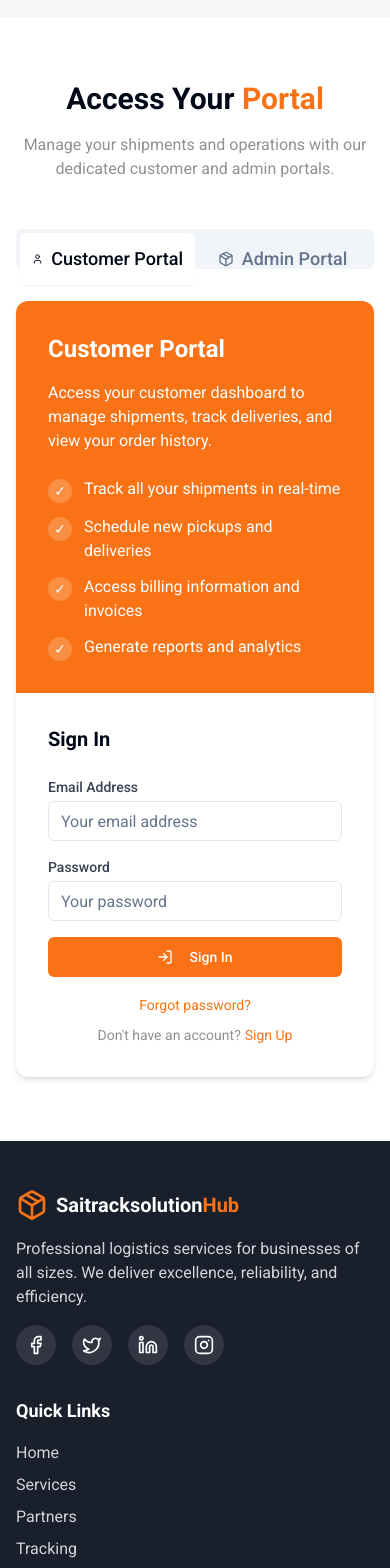
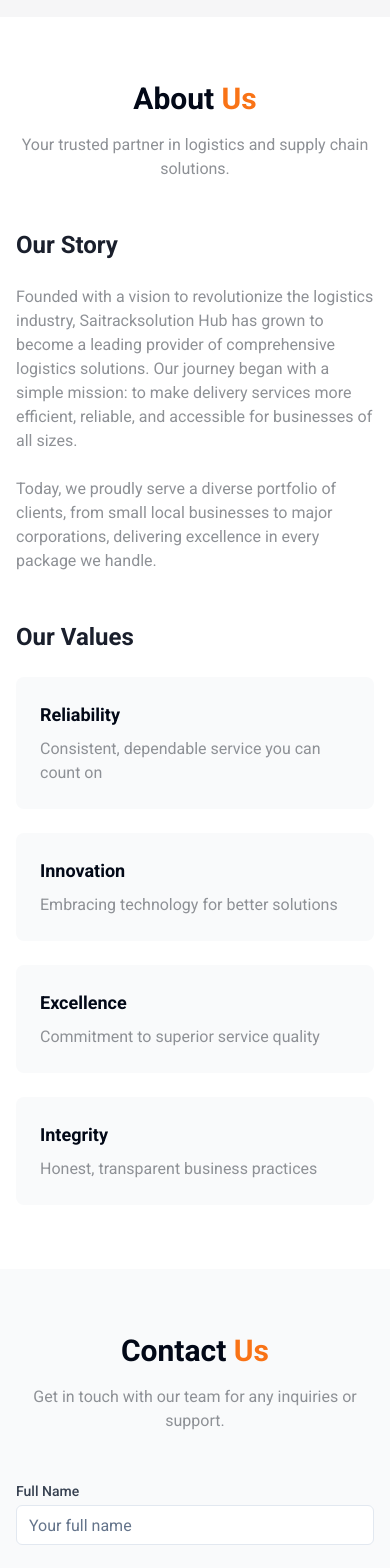
Before and after one commit to AnkitPatel-git/onward-delivery-hub, a React (Vite) app: page / in a window 390 px wide. Shown: the part 6260-7828 px from the top of the page. Built offline with nearby package versions, Linux system fonts and the light colour scheme.

Commit message:
Remove login and add contact/about us
Remove login functionality and add contact and about us sections.

```diff
--- /dev/null
+++ b/src/components/AboutSection.tsx
@@ -0,0 +1,57 @@
+
+const AboutSection = () => {
+  return (
+    <section id="about" className="py-16 bg-white">
+      <div className="container mx-auto px-4">
+        <div className="text-center mb-12">
+          <h2 className="text-3xl md:text-4xl font-bold mb-4">
+            About <span className="text-brand-orange">Us</span>
+          </h2>
+          <p className="text-brand-gray max-w-2xl mx-auto mb-8">
+            Your trusted partner in logistics and supply chain solutions.
+          </p>
+        </div>
+
+        <div className="grid grid-cols-1 md:grid-cols-2 gap-12">
+          <div className="space-y-6">
+            <h3 className="text-2xl font-bold text-brand-dark">Our Story</h3>
+            <p className="text-brand-gray">
+              Founded with a vision to revolutionize the logistics industry, Saitracksolution Hub has grown
+              to become a leading provider of comprehensive logistics solutions. Our journey began with a
+              simple mission: to make delivery services more efficient, reliable, and accessible for businesses
+              of all sizes.
+            </p>
+            <p className="text-brand-gray">
+              Today, we proudly serve a diverse portfolio of clients, from small local businesses to major
+              corporations, delivering excellence in every package we handle.
+            </p>
+          </div>
+
+          <div className="space-y-6">
+            <h3 className="text-2xl font-bold text-brand-dark">Our Values</h3>
+            <div className="grid grid-cols-1 sm:grid-cols-2 gap-6">
+              <div className="p-6 bg-gray-50 rounded-lg">
+                <h4 className="font-bold text-lg mb-2">Reliability</h4>
+                <p className="text-brand-gray">Consistent, dependable service you can count on</p>
+              </div>
+              <div className="p-6 bg-gray-50 rounded-lg">
+                <h4 className="font-bold text-lg mb-2">Innovation</h4>
+                <p className="text-brand-gray">Embracing technology for better solutions</p>
+              </div>
+              <div className="p-6 bg-gray-50 rounded-lg">
+                <h4 className="font-bold text-lg mb-2">Excellence</h4>
+                <p className="text-brand-gray">Commitment to superior service quality</p>
+              </div>
+              <div className="p-6 bg-gray-50 rounded-lg">
+                <h4 className="font-bold text-lg mb-2">Integrity</h4>
+                <p className="text-brand-gray">Honest, transparent business practices</p>
+              </div>
+            </div>
+          </div>
+        </div>
+      </div>
+    </section>
+  );
+};
+
+export default AboutSection;
--- /dev/null
+++ b/src/components/ContactSection.tsx
@@ -0,0 +1,106 @@
+
+import { Button } from "@/components/ui/button";
+import { Input } from "@/components/ui/input";
+import { Mail, Phone, MapPin } from "lucide-react";
+
+const ContactSection = () => {
+  return (
+    <section id="contact" className="py-16 bg-gray-50">
+      <div className="container mx-auto px-4">
+        <div className="text-center mb-12">
+          <h2 className="text-3xl md:text-4xl font-bold mb-4">
+            Contact <span className="text-brand-orange">Us</span>
+          </h2>
+          <p className="text-brand-gray max-w-2xl mx-auto">
+            Get in touch with our team for any inquiries or support.
+          </p>
+        </div>
+
+        <div className="grid grid-cols-1 md:grid-cols-2 gap-12">
+          <div>
+            <form className="space-y-6">
+              <div>
+                <label htmlFor="name" className="block text-sm font-medium text-gray-700 mb-1">
+                  Full Name
+                </label>
+                <Input id="name" placeholder="Your full name" />
+              </div>
+
+              <div>
+                <label htmlFor="email" className="block text-sm font-medium text-gray-700 mb-1">
+                  Email Address
+                </label>
+                <Input id="email" type="email" placeholder="your@email.com" />
+              </div>
+
+              <div>
+                <label htmlFor="subject" className="block text-sm font-medium text-gray-700 mb-1">
+                  Subject
+                </label>
+                <Input id="subject" placeholder="How can we help?" />
+              </div>
+
+              <div>
+                <label htmlFor="message" className="block text-sm font-medium text-gray-700 mb-1">
+                  Message
+                </label>
+                <textarea
+                  id="message"
+                  rows={4}
+                  className="w-full px-3 py-2 border border-gray-300 rounded-md focus:outline-none focus:ring-2 focus:ring-brand-orange focus:border-transparent"
+                  placeholder="Your message..."
+                ></textarea>
+              </div>
+
+              <Button className="w-full bg-brand-orange hover:bg-brand-orange/90 text-white">
+                Send Message
+              </Button>
+            </form>
+          </div>
+
+          <div className="space-y-8">
+            <div>
+              <h3 className="text-xl font-bold mb-4">Contact Information</h3>
+              <div className="space-y-4">
+                <div className="flex items-start gap-4">
+                  <MapPin className="h-6 w-6 text-brand-orange" />
+                  <div>
+                    <h4 className="font-medium">Address</h4>
+                    <p className="text-brand-gray">123 Logistics Way, Suite 500<br />New York, NY 10001</p>
+                  </div>
+                </div>
+
+                <div className="flex items-start gap-4">
+                  <Phone className="h-6 w-6 text-brand-orange" />
+                  <div>
+                    <h4 className="font-medium">Phone</h4>
+                    <p className="text-brand-gray">+1 (800) 123-4567</p>
+                  </div>
+                </div>
+
+                <div className="flex items-start gap-4">
+                  <Mail className="h-6 w-6 text-brand-orange" />
+                  <div>
+                    <h4 className="font-medium">Email</h4>
+                    <p className="text-brand-gray">info@saitracksolution.com</p>
+                  </div>
+                </div>
+              </div>
+            </div>
+
+            <div>
+              <h3 className="text-xl font-bold mb-4">Business Hours</h3>
+              <div className="space-y-2">
+                <p className="text-brand-gray">Monday - Friday: 9:00 AM - 6:00 PM</p>
+                <p className="text-brand-gray">Saturday: 10:00 AM - 4:00 PM</p>
+                <p className="text-brand-gray">Sunday: Closed</p>
+              </div>
+            </div>
+          </div>
+        </div>
+      </div>
+    </section>
+  );
+};
+
+export default ContactSection;
--- a/src/components/Navbar.tsx
+++ b/src/components/Navbar.tsx
@@ -1,6 +1,5 @@
 
 import { useState } from "react";
-import { Button } from "@/components/ui/button";
 import { Package, Menu, X } from "lucide-react";
 
 const Navbar = () => {
@@ -27,15 +26,8 @@ const Navbar = () => {
             <a href="#partners" className="text-brand-dark hover:text-brand-orange transition-colors font-medium">Partners</a>
             <a href="#tracking" className="text-brand-dark hover:text-brand-orange transition-colors font-medium">Tracking</a>
             <a href="#testimonials" className="text-brand-dark hover:text-brand-orange transition-colors font-medium">Testimonials</a>
-          </div>
-
-          <div className="hidden md:flex gap-4">
-            <Button variant="outline" className="border-brand-orange text-brand-orange hover:bg-brand-orange hover:text-white">
-              Customer Login
-            </Button>
-            <Button className="bg-brand-orange hover:bg-brand-orange/90 text-white">
-              Admin Portal
-            </Button>
+            <a href="#about" className="text-brand-dark hover:text-brand-orange transition-colors font-medium">About</a>
+            <a href="#contact" className="text-brand-dark hover:text-brand-orange transition-colors font-medium">Contact</a>
           </div>
 
           <button className="md:hidden text-brand-dark" onClick={toggleMenu}>
@@ -52,15 +44,8 @@ const Navbar = () => {
               <a href="#partners" className="text-brand-dark hover:text-brand-orange transition-colors font-medium" onClick={toggleMenu}>Partners</a>
               <a href="#tracking" className="text-brand-dark hover:text-brand-orange transition-colors font-medium" onClick={toggleMenu}>Tracking</a>
               <a href="#testimonials" className="text-brand-dark hover:text-brand-orange transition-colors font-medium" onClick={toggleMenu}>Testimonials</a>
-
-              <div className="flex flex-col gap-2 mt-4">
-                <Button variant="outline" className="border-brand-orange text-brand-orange hover:bg-brand-orange hover:text-white w-full">
-                  Customer Login
-                </Button>
-                <Button className="bg-brand-orange hover:bg-brand-orange/90 text-white w-full">
-                  Admin Portal
-                </Button>
-              </div>
+              <a href="#about" className="text-brand-dark hover:text-brand-orange transition-colors font-medium" onClick={toggleMenu}>About</a>
+              <a href="#contact" className="text-brand-dark hover:text-brand-orange transition-colors font-medium" onClick={toggleMenu}>Contact</a>
             </div>
           </div>
         )}
--- a/src/pages/Index.tsx
+++ b/src/pages/Index.tsx
@@ -5,7 +5,8 @@ import ServicesSection from "@/components/ServicesSection";
 import PartnersSection from "@/components/PartnersSection";
 import TrackingSection from "@/components/TrackingSection";
 import TestimonialsSection from "@/components/TestimonialsSection";
-import PortalSection from "@/components/PortalSection";
+import AboutSection from "@/components/AboutSection";
+import ContactSection from "@/components/ContactSection";
 import MapSection from "@/components/MapSection";
 import Footer from "@/components/Footer";
 import LiveChat from "@/components/LiveChat";
@@ -21,7 +22,8 @@ const Index = () => {
         <TrackingSection />
         <MapSection />
         <TestimonialsSection />
-        <PortalSection />
+        <AboutSection />
+        <ContactSection />
       </main>
       <Footer />
       <LiveChat />
```
